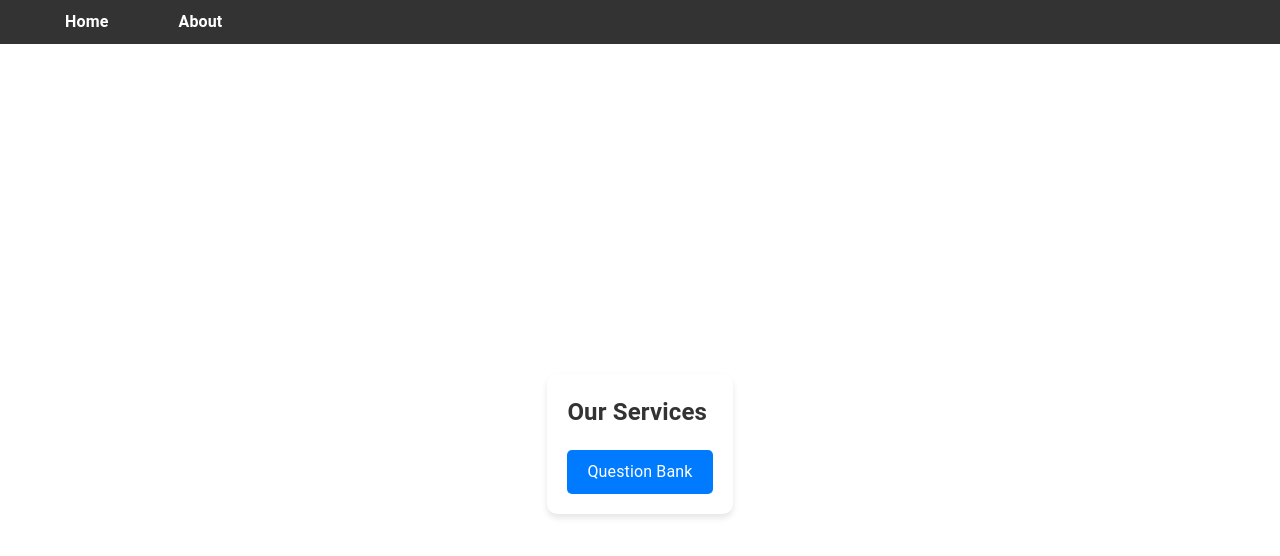
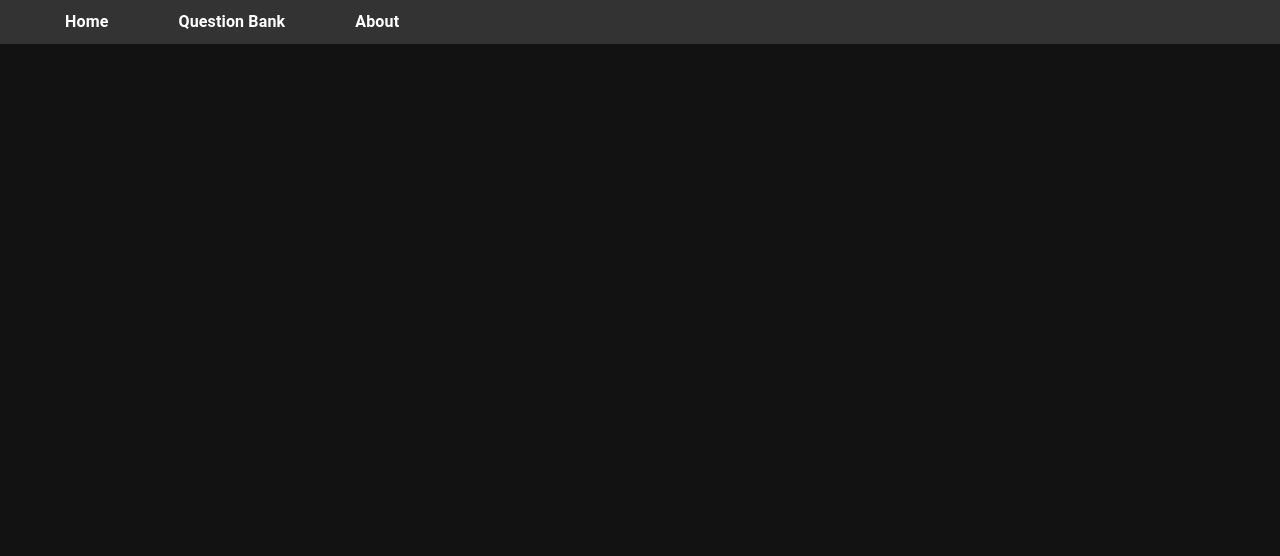
Before and after one commit to mesbahtanvir/ishkul, a React (Create React App) app in the folder web/ishkul-react-app/: page / in a window 1280 px wide. Shown: the top 556 px of the page. Built offline with nearby package versions, Linux system fonts and the light colour scheme.

Commit message:
update webpages

```diff
--- a/web/ishkul-react-app/package.json
+++ b/web/ishkul-react-app/package.json
@@ -11,6 +11,7 @@
     "@testing-library/user-event": "^13.5.0",
     "react": "^18.2.0",
     "react-dom": "^18.2.0",
+    "react-helmet": "^6.1.0",
     "react-icons": "^4.12.0",
     "react-responsive": "^9.0.2",
     "react-router-dom": "^6.21.1",
--- a/web/ishkul-react-app/src/App.js
+++ b/web/ishkul-react-app/src/App.js
@@ -2,9 +2,10 @@ import { BrowserRouter as Router, Routes, Route } from 'react-router-dom';
 import Navbar from './components/Navbar';
 import HomePage from './components/HomePage';
 import AboutPage from './components/AboutPage';
-import QuestionBank from './components/QuestionBank';
 import { ThemeProvider, createTheme } from "@mui/material/styles";
 import CssBaseline from "@mui/material/CssBaseline";
+import IshkulHelmet from './components/IshkulTitle';
+import QuestionBank from './components/QuestionBank';
 
 export default function App() {
 
@@ -19,6 +20,7 @@ export default function App() {
     <ThemeProvider theme={darkTheme}>
       <CssBaseline />
       <Router>
+      <IshkulHelmet />
         <Navbar />
         <Routes>
           <Route path="/" element={<HomePage />} />
--- a/web/ishkul-react-app/src/components/HomePage.js
+++ b/web/ishkul-react-app/src/components/HomePage.js
@@ -1,53 +1,6 @@
-import styled from 'styled-components';
-
-const containerBackgroundColor = 'var(--container-background-color, #ffffff)';
-const linkBackgroundColor = 'var(--link-background-color, #007bff)';
-const linkHoverBackgroundColor = 'var(--link-hover-background-color, #0056b3)';
-const textColor = 'var(--text-color, #333)';
-
-const Container = styled.div`
-  display: flex;
-  justify-content: center;
-  align-items: center;
-  height: 100vh;
-  background-color: ${containerBackgroundColor};
-`;
-
-const Card = styled.div`
-  background-color: ${containerBackgroundColor};
-  padding: 20px;
-  border-radius: 10px;
-  box-shadow: 0 4px 6px rgba(0, 0, 0, 0.1);
-`;
-
-const Title = styled.h1`
-  font-size: 24px;
-  color: ${textColor};
-  margin-bottom: 20px;
-`;
-
-const LinkButton = styled.a`
-  display: inline-block;
-  padding: 10px 20px;
-  background-color: ${linkBackgroundColor};
-  color: #ffffff;
-  text-decoration: none;
-  border-radius: 5px;
-  transition: background-color 0.3s ease;
-  &:hover {
-    background-color: ${linkHoverBackgroundColor};
-  }
-`;
-
 const ServicesCard = () => {
   return (
-    <Container>
-      <Card>
-        <Title>Our Services</Title>
-        <LinkButton href="/question_bank">Question Bank</LinkButton>
-      </Card>
-    </Container>
+    <div></div>
   );
 };
-
 export default ServicesCard;
--- /dev/null
+++ b/web/ishkul-react-app/src/components/IshkulTitle.js
@@ -0,0 +1,13 @@
+import { Helmet } from 'react-helmet';
+
+function IshkulHelmet() {
+  return (
+    <>
+      <Helmet>
+        <title> ইশকুল | Ishkul.Org </title>
+      </Helmet>
+    </>
+  );
+}
+
+export default IshkulHelmet;
--- a/web/ishkul-react-app/src/components/Navbar.js
+++ b/web/ishkul-react-app/src/components/Navbar.js
@@ -1,10 +1,10 @@
 import { Link } from 'react-router-dom';
-
 const Navbar = () => {
   return (
     <nav>
       <ul>
         <li><Link to="/">Home</Link></li>
+        <li><Link to="/question_bank">Question Bank</Link></li>
         <li><Link to="/about">About</Link></li>
       </ul>
     </nav>
--- a/web/ishkul-react-app/src/index.css
+++ b/web/ishkul-react-app/src/index.css
@@ -167,3 +167,25 @@ img, video {
   font-size: 1.2em;
   margin-bottom: 10px;
 }
+
+/* Style for the menu container */
+.menu-container {
+  position: relative;
+}
+
+/* Style for the button to toggle the menu */
+.menu-button {
+  background-color: transparent;
+  border: none;
+  cursor: pointer;
+}
+
+/* Style for the menu items */
+.menu-items {
+  position: absolute;
+  top: 100%;
+  left: 0;
+  background-color: #fff;
+  box-shadow: 0 4px 8px rgba(0,0,0,0.1);
+  width: 100%;
+}
```
Also changed, not shown: web/ishkul-react-app/src/components/HamburgerMenu.js (added, +28 -0 lines), 1 other file (tests, documents, lock files or other folders).
